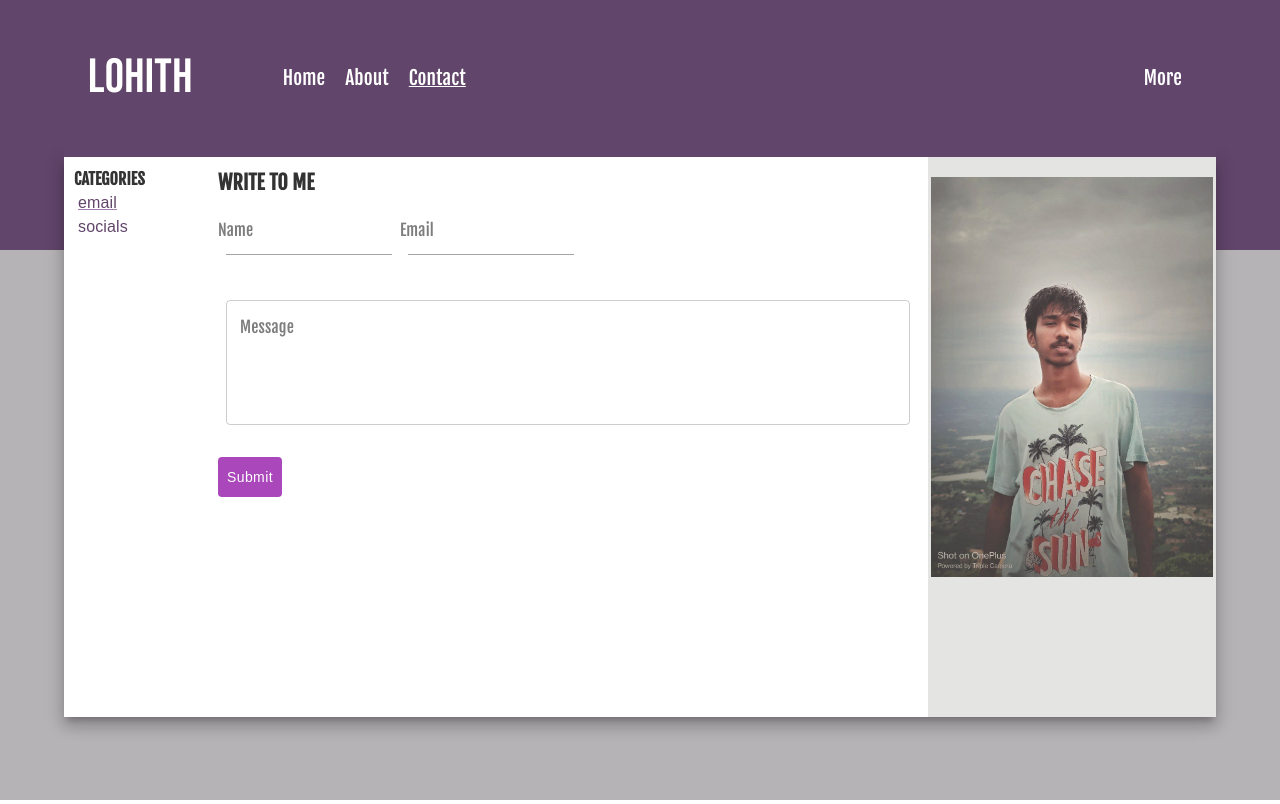
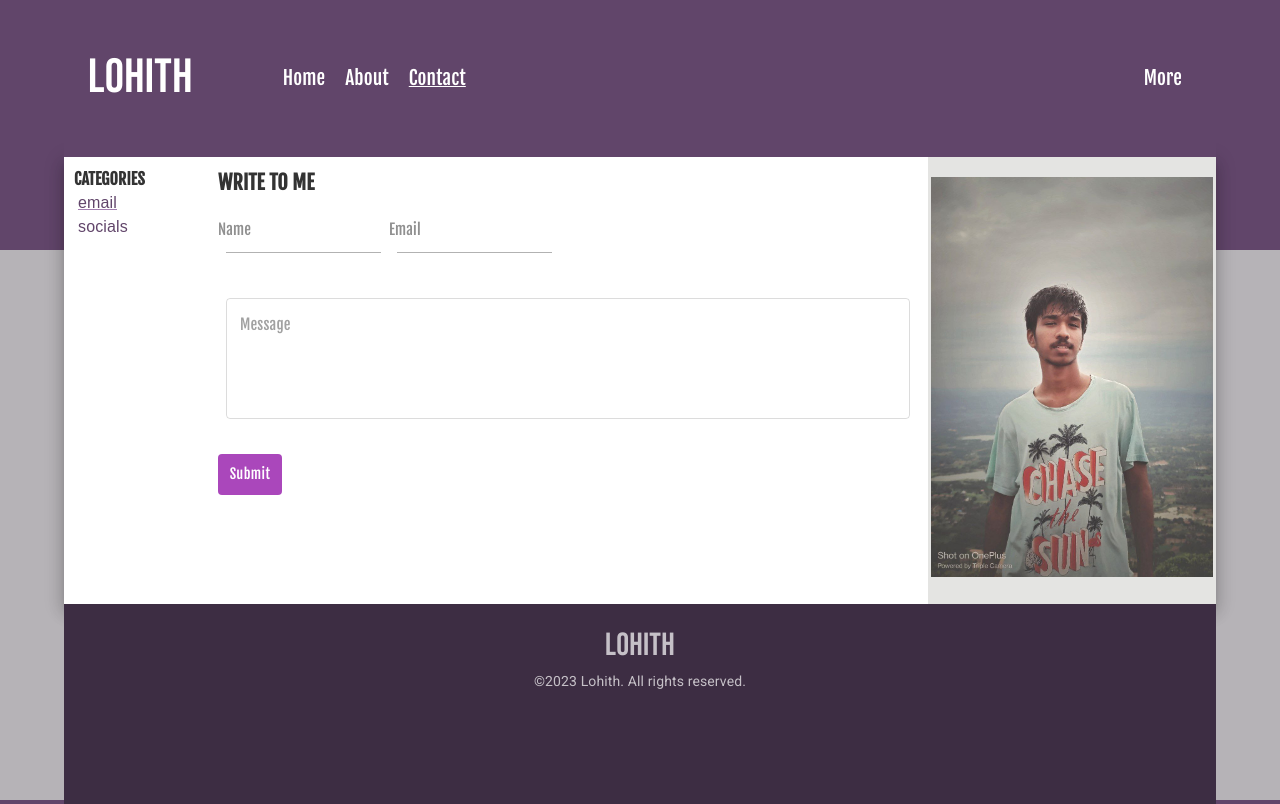
Before and after one commit to Thagoo/Lohith, a React (Vite) app: page /contact/email in a window 1280 px wide. Built offline with nearby package versions, Linux system fonts and the light colour scheme.

Commit message:
Add more options in header and more changes

```diff
--- a/src/components/About/About.jsx
+++ b/src/components/About/About.jsx
@@ -26,7 +26,7 @@ function About() {
           >
             {selectedAbout?.title}
           </Typography>
-          <Box sx={{ height: "69vh", overflow: "auto", pb: 6, pr: 2 }}>
+          <Box>
             <Typography
               variant="p"
               sx={{
--- a/src/components/Banner/Banner.jsx
+++ b/src/components/Banner/Banner.jsx
@@ -2,19 +2,12 @@ import React from "react";
 import { Box, Grid, Paper } from "@mui/material";
 import Sidebar from "../Home/Sidebar";
 import hero from "../../assets/hero.jpg";
+import Footer from "../Footer/Footer";
 
 function Banner({ children }) {
   return (
     <>
-      <Grid
-        container
-        component={Paper}
-        square
-        minHeight={"70vh"}
-        maxHeight={"70vh"}
-        elevation={10}
-        sx={{ overflow: "hidden" }}
-      >
+      <Grid container component={Paper} square elevation={10}>
         <Grid item xs={12} md={9}>
           {children}
         </Grid>
@@ -35,6 +28,7 @@ function Banner({ children }) {
           </Box>
         </Grid>
       </Grid>
+      <Footer />
     </>
   );
 }
--- a/src/components/Contact/Contact.jsx
+++ b/src/components/Contact/Contact.jsx
@@ -6,7 +6,7 @@ import { contactContent } from "../../content/contact/contact";
 
 function Contact() {
   const { contactType } = useParams();
-  const selectedcontact = contactContent.find(
+  const selectedContact = contactContent.find(
     (contact) => contact.key === contactType
   );
 
@@ -27,7 +27,7 @@ function Contact() {
                 fontFamily: "Fjalla One",
               }}
             >
-              {selectedcontact.title}
+              {selectedContact?.title}
             </Typography>
             <Typography
               variant="p"
@@ -38,7 +38,7 @@ function Contact() {
                 fontFamily: "Fjalla One",
               }}
             >
-              {selectedcontact.content}
+              {selectedContact?.content}
             </Typography>
           </Box>
         </Grid>
--- /dev/null
+++ b/src/components/Footer/Footer.jsx
@@ -0,0 +1,37 @@
+import { Container, Typography } from "@mui/material";
+import React from "react";
+
+function Footer() {
+  return (
+    <>
+      <Container sx={{ bgcolor: `#3d2d43`, height: `25vh`, p: 2 }}>
+        <center>
+          <Typography
+            variant="h6"
+            component="div"
+            sx={{
+              fontSize: "2rem",
+              color: "#fff",
+              opacity: "70%",
+              fontFamily: "Bebas Neue",
+            }}
+          >
+            Lohith
+          </Typography>
+          <Typography
+            sx={{
+              fontSize: "14px",
+              color: "#fff",
+              opacity: "70%",
+              fontFamily: "roboto",
+            }}
+          >
+            ©2023 Lohith. All rights reserved.{" "}
+          </Typography>
+        </center>
+      </Container>
+    </>
+  );
+}
+
+export default Footer;
--- a/src/components/Home/Home.jsx
+++ b/src/components/Home/Home.jsx
@@ -3,6 +3,7 @@ import { TypeAnimation } from "react-type-animation";
 import { Box, Grid, Slide, Paper, Typography, Fade } from "@mui/material";
 import Sidebar from "./Sidebar";
 import hero from "../../assets/hero.jpg";
+import Footer from "../Footer/Footer";
 
 function Home() {
   const [firstAnimationFinished, setFirstAnimationFinished] = useState(false);
@@ -133,6 +134,7 @@ function Home() {
           </Box>
         </Grid>
       </Grid>
+      <Footer />
     </>
   );
 }
--- a/src/content/about/about.jsx
+++ b/src/content/about/about.jsx
@@ -1,36 +1,83 @@
+import {
+  List,
+  ListItem,
+  ListItemText,
+  TextField,
+  Typography,
+} from "@mui/material";
 import Skills from "./skills.module";
 
 export const aboutContent = [
   {
     key: "me",
     title: "Hi, I am Lohith",
-    content: `A passionate full-stack web developer . As a
-    perpetual learner in the realm of code and technology, I find immense
-    joy in crafting web solutions that merge functionality and aesthetics.
-    My journey as a developer is just beginning, but my dedication to
-    honing my skills knows no bounds. In addition to web development, I've
-    delved into the intricate world of AOSP (Android Open Source Project)
-    development, where I've had the privilege of contributing to the
-    open-source Android ecosystem. My love for Linux goes hand in hand
-    with my fascination for open-source ideals, and I'm always eager to
-    explore new horizons in the Linux universe. For me, programming is
-    more than a profession; it's a true passion. I believe in the
-    transformative power of technology to enhance our lives and drive
-    innovation. I strive for clean, efficient code that not only solves
-    problems but does so with elegance and simplicity. When I'm not
-    immersed in the world of code, I enjoy [mention a personal interest or
-    hobby related to programming or technology], and you'll often find me
-    exploring the latest developments in the tech world. This portfolio is
-    a canvas of my journey, my projects, and my commitment to continuous
-    improvement. I'm excited to connect with fellow enthusiasts, potential
-    collaborators, and anyone who shares my enthusiasm for the digital
-    domain. Let's embark on this journey together. Feel free to explore my
-    work and get in touch to discuss opportunities, ideas, or to simply
-    geek out about code and tech. Together, we can shape the digital
-    future." This version highlights your MERN stack development skills,
-    your involvement in AOSP development, and your passion for Linux, all
-    while expressing your love for programming and technology. It invites
-    visitors to connect with you and explore your portfolio.`,
+    content: (
+      <>
+        <List>
+          <ListItem sx={{ pl: 0, pb: 2 }}>
+            <Typography
+              variant="h5"
+              sx={{
+                fontSize: "20px",
+
+                color: "#222",
+                opacity: "85%",
+                fontFamily: "Fjalla One",
+              }}
+            >
+              A passionate full-stack web developer .
+            </Typography>
+          </ListItem>
+          <Typography
+            variant="p"
+            sx={{
+              fontSize: "18px",
+              color: "#222",
+              opacity: "60%",
+              fontFamily: "Fjalla One",
+            }}
+          >
+            You might know me from
+          </Typography>
+          <ListItem
+            sx={{
+              listStyleType: "disc",
+              display: "list-item",
+            }}
+          >
+            <Typography
+              variant="p"
+              sx={{
+                fontSize: "18px",
+                color: "#222",
+                opacity: "85%",
+                fontFamily: "Fjalla One",
+              }}
+            >
+              Android Custom Rom and kernel such as Triton kernel
+            </Typography>
+          </ListItem>
+          <ListItem
+            sx={{
+              listStyleType: "disc",
+              display: "list-item",
+            }}
+          >
+            <Typography
+              variant="p"
+              sx={{
+                fontSize: "18px",
+                color: "#222",
+                opacity: "85%",
+                fontFamily: "Fjalla One",
+              }}
+            >
+              MSM8937 Developement Communinty
+            </Typography>
+          </ListItem>
+        </List>
+      </>
+    ),
   },
   {
     key: "thagoo",
@@ -49,15 +96,7 @@ export const aboutContent = [
   {
     key: "language",
     title: "Spoken Languages",
-    content: `I am proficient in three languages: Kannada, English, and Hindi, each holding a special place in my life.
-
-    Kannada, my mother tongue, is a rich and vibrant language. It connects me to my cultural roots, enabling me to communicate with my family and embrace the traditions of Karnataka. Speaking Kannada allows me to express my emotions and thoughts with authenticity and warmth.
-
-    English, on the other hand, has opened up a world of opportunities for me. It's the language I use for education, work, and international communication. It empowers me to access a vast reservoir of knowledge, connect with people from diverse backgrounds, and explore a multitude of cultures and ideas.
-
-    Hindi, as a language I've acquired fluency in, bridges linguistic gaps in India. It helps me connect with people from different parts of the country and fosters a sense of unity and understanding. Hindi cinema and literature have also enriched my cultural awareness.
-
-    In essence, these three languages form a tapestry of my identity, connecting me to my heritage, providing me access to the world, and facilitating connections with people across India. They are a source of pride, unity, and endless learning.`,
+    content: `My mother tongue is Kannada, I am fluent in English and I can understand Hindi`,
   },
 
   {
--- a/src/content/contact/contactForm.module.jsx
+++ b/src/content/contact/contactForm.module.jsx
@@ -7,6 +7,7 @@ import {
   InputLabel,
   Snackbar,
   TextField,
+  Typography,
 } from "@mui/material";
 
 import { useDispatch, useSelector } from "react-redux";
@@ -14,6 +15,12 @@ import { setFieldValue, resetForm } from "../../app/contactFormSlice";
 import * as yup from "yup";
 import { useEffect, useState } from "react";
 
+const typographyStyle = {
+  fontSize: "15px",
+
+  opacity: "85%",
+  fontFamily: "Fjalla One",
+};
 const validationSchema = yup.object().shape({
   name: yup.string().required("Name is required"),
   email: yup.string().email("Invalid email").required("Email is required"),
@@ -109,7 +116,11 @@ export default function ContactForm() {
       />
 
       <FormControl variant="standard">
-        <InputLabel htmlFor="component-simple" color="secondary">
+        <InputLabel
+          htmlFor="component-simple"
+          color="secondary"
+          sx={typographyStyle}
+        >
           Name
         </InputLabel>
         <Input
@@ -119,13 +130,21 @@ export default function ContactForm() {
           value={contactForm.name}
           error={!!errors.name}
           onChange={(e) => handleInputChange(e)}
+          sx={typographyStyle}
         />{" "}
-        <FormHelperText error>{errors.name}</FormHelperText>
+        <FormHelperText error sx={typographyStyle}>
+          {errors.name}
+        </FormHelperText>
       </FormControl>
       <FormControl variant="standard">
-        <InputLabel htmlFor="component-simple" color="secondary">
+        <InputLabel
+          htmlFor="component-simple"
+          color="secondary"
+          sx={typographyStyle}
+        >
           Email
         </InputLabel>
+
         <Input
           id="component-simple"
           color="secondary"
@@ -133,10 +152,13 @@ export default function ContactForm() {
           value={contactForm.email}
           error={!!errors.email}
           onChange={(e) => handleInputChange(e)}
+          sx={typographyStyle}
         />
-        <FormHelperText error>{errors.email}</FormHelperText>
+        <FormHelperText error sx={typographyStyle}>
+          {errors.email}
+        </FormHelperText>
       </FormControl>
-      <FormControl fullWidth sx={{ mt: "10px", height: "100%" }}>
+      <FormControl fullWidth sx={{ mt: "10px" }}>
         <TextField
           multiline
           minRows={4}
@@ -144,12 +166,15 @@ export default function ContactForm() {
           name="message"
           color="secondary"
           margin="normal"
-          label={"Message"}
+          label={<Typography sx={typographyStyle}>Message</Typography>}
           value={contactForm.message}
           error={!!errors.message}
-          helperText={errors.message}
+          helperText={
+            <Typography sx={typographyStyle}>{errors.message}</Typography>
+          }
           onChange={(e) => handleInputChange(e)}
-        ></TextField>
+          sx={typographyStyle}
+        />
       </FormControl>
       <Button
         disabled={disableSubmit}
@@ -159,6 +184,7 @@ export default function ContactForm() {
         sx={{
           boxShadow: `none`,
           textTransform: `none`,
+          fontFamily: `Fjalla One`,
           px: 3,
           mt: 2,
         }}
--- a/src/content/more/more.jsx
+++ b/src/content/more/more.jsx
@@ -1,8 +1,10 @@
+import Projects from "./projects.module";
+
 export const moreContent = [
   {
     key: "projects",
     title: "Projects",
-    content: "",
+    content: <Projects />,
   },
   {
     key: "resume",
--- a/src/theme/AppThemeProvider.jsx
+++ b/src/theme/AppThemeProvider.jsx
@@ -2,12 +2,13 @@ import React from "react";
 import { createTheme, ThemeProvider } from "@mui/material/styles";
 import { purple, grey } from "@mui/material/colors";
 import "typeface-cormorant";
+import "@fontsource/roboto";
 
 const theme = createTheme({
   typography: {
     allVariants: {
       fontFamily:
-        "Cormorant,sans-serif,Arial,,Roboto,Fjalla One,Monospace,Bebas Neue ",
+        "Cormorant,sans-serif,Arial,roboto,Fjalla One,Monospace,Bebas Neue ",
       textTransform: "none",
     },
   },
@@ -33,6 +34,16 @@ const theme = createTheme({
         },
       },
     },
+    MuiOutlinedInput: {
+      defaultProps: {
+        sx: {
+          fontSize: "15px",
+          color: "#222",
+          opacity: "85%",
+          fontFamily: "Fjalla One",
+        },
+      },
+    },
 
     MuiCssBaseline: {
       styleOverrides: {
```
Also changed, not shown: src/components/More/More.jsx (+2 -11 lines).
